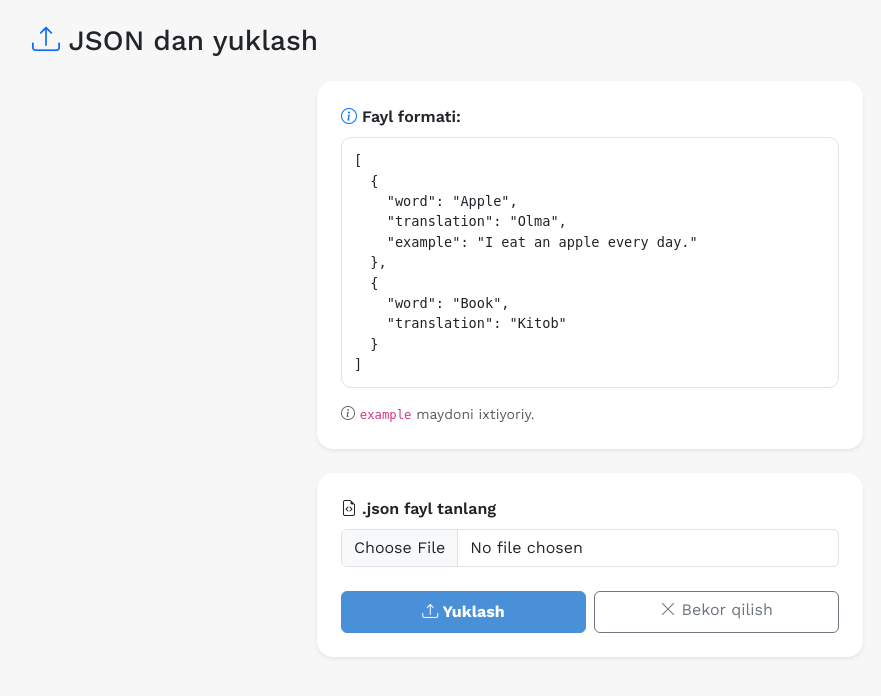
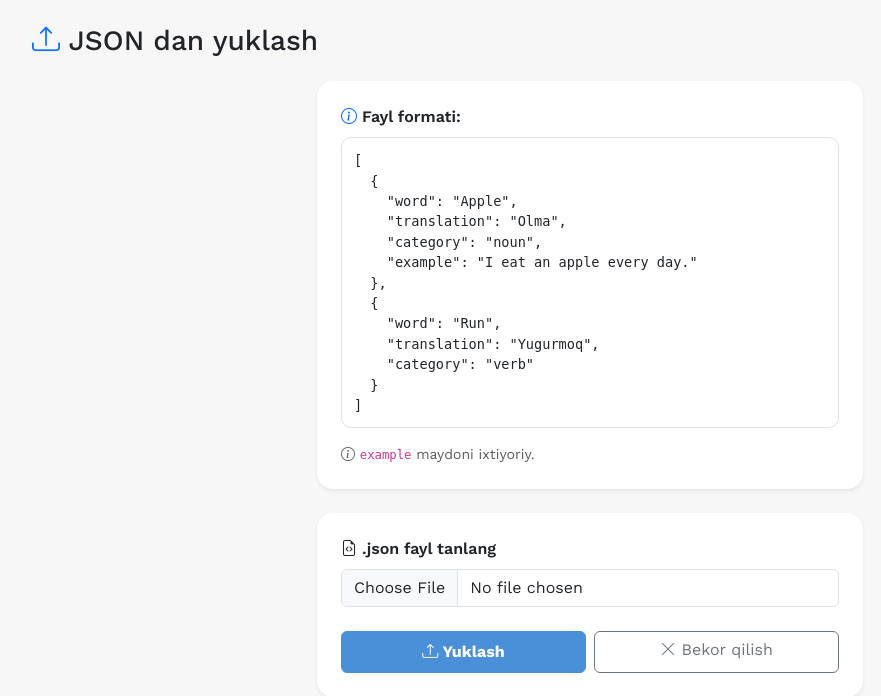
Before and after one commit to dvrone/2EZ-exam, a Flask app: page /vocab/1/upload-words in a window 1280 px wide. Shown: the part 78-774 px from the top of the page, without its empty margins (50-931 px from the left). Before the commit the page ends 736 px from the top, so only its background shows below. Run offline with Flask 3, Linux system fonts and the light colour scheme; a user stored in the database is signed in; tables that the repository leaves empty hold one stand-in row (values such as "Sample post"); grey boxes marked "Sample" are stand-in pictures; some libraries are stand-ins or nearby versions; some web fonts are replaced.

Commit message:
Add word category (noun, verb, adj, etc.) for vocab module

```diff
--- a/app/models.py
+++ b/app/models.py
@@ -156,6 +156,9 @@ class Vocab(db.Model):
     word = db.Column(db.String(200), nullable=False)
     translation = db.Column(db.String(200), nullable=False)
     example = db.Column(db.Text, nullable=True)
+    category = db.Column(
+        db.String(50), nullable=True
+    )  # noun, verb, adj, adv, phrase...
     created_at = db.Column(db.DateTime, server_default=db.func.now())
 
     def __repr__(self):
--- a/app/templates/base.html
+++ b/app/templates/base.html
@@ -13,8 +13,9 @@
       })();
     </script>
     <link rel="preconnect" href="https://fonts.googleapis.com">
-<link rel="preconnect" href="https://fonts.gstatic.com" crossorigin>
-<link href="https://fonts.googleapis.com/css2?family=Google+Sans+Code:ital,wght,MONO@0,300..800,1;1,300..800,1&family=Google+Sans:ital,opsz,wght@0,17..18,400..700;1,17..18,400..700&display=swap" rel="stylesheet">
+    <link rel="preconnect" href="https://fonts.gstatic.com" crossorigin>
+    <link href="https://fonts.googleapis.com/css2?family=Google+Sans+Code:ital,wght,MONO@0,300..800,1;1,300..800,1&family=Google+Sans:ital,opsz,wght@0,17..18,400..700;1,17..18,400..700&display=swap"
+          rel="stylesheet">
     <link href="https://cdn.jsdelivr.net/npm/bootstrap@5.3.0/dist/css/bootstrap.min.css"
           rel="stylesheet" />
     <link rel="stylesheet"
--- a/app/templates/base_fullscreen.html
+++ b/app/templates/base_fullscreen.html
@@ -13,8 +13,9 @@
       })();
     </script>
     <link rel="preconnect" href="https://fonts.googleapis.com">
-<link rel="preconnect" href="https://fonts.gstatic.com" crossorigin>
-<link href="https://fonts.googleapis.com/css2?family=Google+Sans+Code:ital,wght,MONO@0,300..800,1;1,300..800,1&family=Google+Sans:ital,opsz,wght@0,17..18,400..700;1,17..18,400..700&display=swap" rel="stylesheet">
+    <link rel="preconnect" href="https://fonts.gstatic.com" crossorigin>
+    <link href="https://fonts.googleapis.com/css2?family=Google+Sans+Code:ital,wght,MONO@0,300..800,1;1,300..800,1&family=Google+Sans:ital,opsz,wght@0,17..18,400..700;1,17..18,400..700&display=swap"
+          rel="stylesheet">
     <link href="https://cdn.jsdelivr.net/npm/bootstrap@5.3.0/dist/css/bootstrap.min.css"
           rel="stylesheet" />
     <link rel="stylesheet"
--- a/app/templates/vocab/detail.html
+++ b/app/templates/vocab/detail.html
@@ -80,6 +80,9 @@
                     <div class="flex-grow-1">
                       <p class="mb-0 fw-semibold">
                         {{ word.word }}
+                        {% if word.category %}
+                          <span class="badge bg-secondary ms-1" style="font-size: 0.7rem;">{{ word.category }}</span>
+                        {% endif %}
                         <span class="text-muted fw-normal">— {{ word.translation }}</span>
                       </p>
                       {% if word.example %}<small class="text-muted fst-italic">{{ word.example }}</small>{% endif %}
--- a/app/templates/vocab/upload_words.html
+++ b/app/templates/vocab/upload_words.html
@@ -17,11 +17,13 @@
   {
     "word": "Apple",
     "translation": "Olma",
+    "category": "noun",
     "example": "I eat an apple every day."
   },
   {
-    "word": "Book",
-    "translation": "Kitob"
+    "word": "Run",
+    "translation": "Yugurmoq",
+    "category": "verb"
   }
 ]</pre>
         <small class="text-muted">
--- a/routes/vocab.py
+++ b/routes/vocab.py
@@ -8,6 +8,19 @@ from app import db
 from app.models import Vocab, VocabSet
 
 vocab_bp = Blueprint("vocab", __name__)
+
+
+CATEGORIES = [
+    ("noun", "Noun — ot"),
+    ("verb", "Verb — fe'l"),
+    ("adj", "Adjective — sifat"),
+    ("adv", "Adverb — ravish"),
+    ("phrase", "Phrase — ibora"),
+    ("prep", "Preposition — predlog"),
+    ("pron", "Pronoun — olmosh"),
+    ("conj", "Conjunction — bog'lovchi"),
+    ("other", "Other — boshqa"),
+]
 
 
 def admin_required(f):
@@ -36,7 +49,9 @@ def list_sets():
 @login_required
 def detail_set(set_id):
     vocab_set = VocabSet.query.get_or_404(set_id)
-    return render_template("vocab/detail.html", vocab_set=vocab_set)
+    return render_template(
+        "vocab/detail.html", vocab_set=vocab_set, categories=CATEGORIES
+    )
 
 
 # To'plam yaratish
@@ -99,6 +114,7 @@ def add_word(set_id):
             word=request.form.get("word"),
             translation=request.form.get("translation"),
             example=request.form.get("example"),
+            category=request.form.get("category") or None,
         )
         db.session.add(word)
         db.session.commit()
@@ -109,10 +125,11 @@ def add_word(set_id):
 
         flash("So'z qo'shildi!", "success")
 
-    return render_template("vocab/add_word.html", vocab_set=vocab_set)
+    return render_template(
+        "vocab/add_word.html", vocab_set=vocab_set, categories=CATEGORIES
+    )
 
 
-# So'zni tahrirlash
 @vocab_bp.route("/vocab/word/<int:word_id>/edit", methods=["GET", "POST"])
 @login_required
 @admin_required
@@ -123,11 +140,12 @@ def edit_word(word_id):
         word.word = request.form.get("word")
         word.translation = request.form.get("translation")
         word.example = request.form.get("example")
+        word.category = request.form.get("category") or None
         db.session.commit()
         flash("So'z yangilandi!", "success")
         return redirect(url_for("vocab.detail_set", set_id=word.set_id))
 
-    return render_template("vocab/edit_word.html", word=word)
+    return render_template("vocab/edit_word.html", word=word, categories=CATEGORIES)
 
 
 # So'zni o'chirish
@@ -218,6 +236,7 @@ def upload_words(set_id):
                 word=word_text,
                 translation=item["translation"],
                 example=item.get("example", None),
+                category=item.get("category", None),
             )
             db.session.add(word)
             existing_words.add(word_text.lower())
```
Also changed, not shown: app/templates/vocab/add_word.html (+15 -0 lines), app/templates/vocab/edit_word.html (+15 -0 lines).
